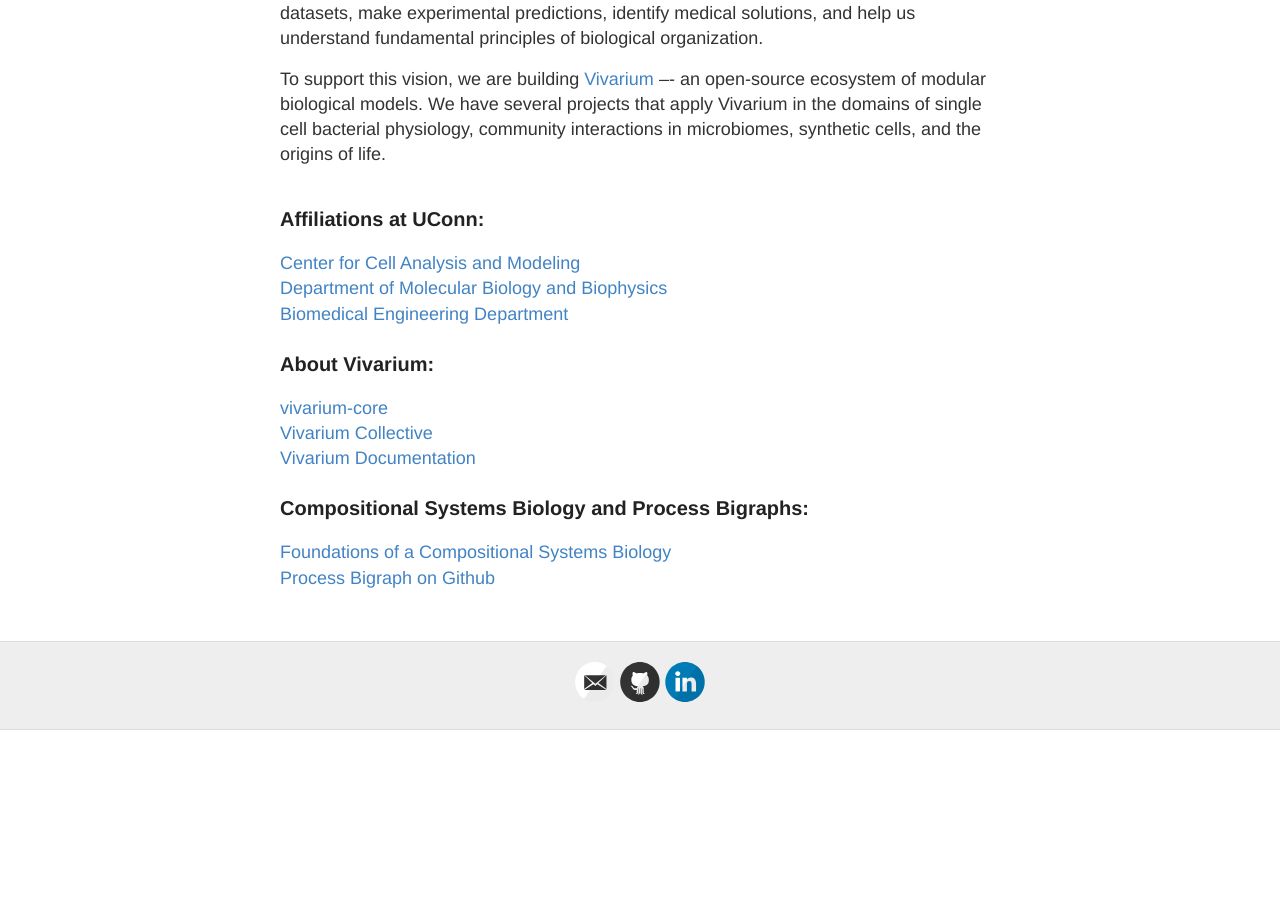
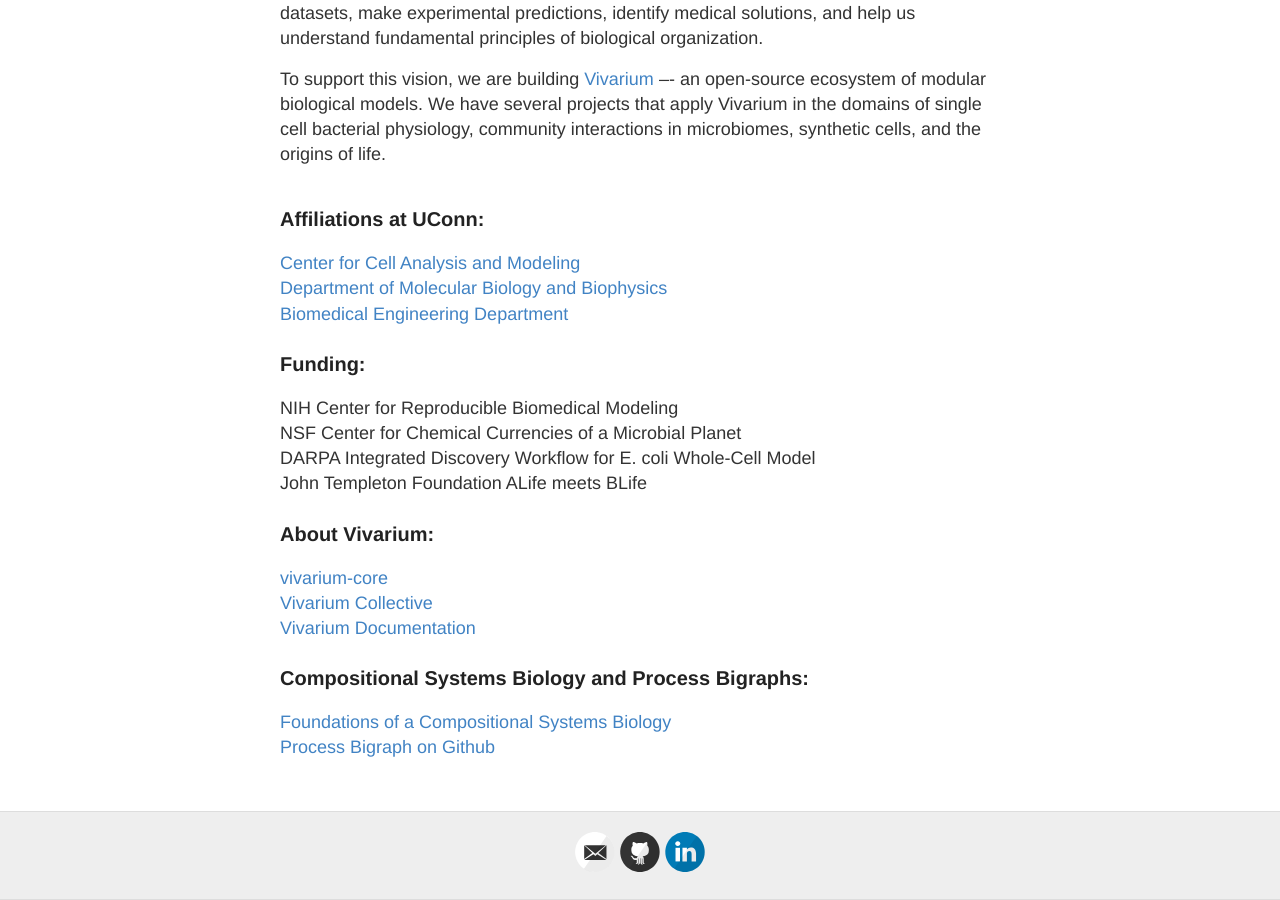
Before and after one commit to eagmon/eagmon.github.io, a Jekyll site: the page built from index.md, in a window 1280 px wide and 900 px high, scrolled down 752 px. Built offline with Jekyll 4.4.1, drawn with Linux system fonts in a browser that asks for light colours; before the commit the page ends 1482 px from its top, so only the background shows below that.

Commit message:
add funding section

```diff
--- a/_data/publications.yml
+++ b/_data/publications.yml
@@ -1,6 +1,6 @@
 - authors: 'Agmon, E.'
   year: '2024'
-  title: 'Prelude to a Compositional Systems Biology.'
+  title: 'Foundations of a Compositional Systems Biology.'
   journal: 'arXiv'
   link: 'https://arxiv.org/abs/2408.00942'
 
--- a/index.md
+++ b/index.md
@@ -31,6 +31,12 @@ layout: default
 [Department of Molecular Biology and Biophysics](https://health.uconn.edu/molecular-biology-biophysics/) \
 [Biomedical Engineering Department](https://www.bme.uconn.edu)
 
+### Funding:
+
+NIH Center for Reproducible Biomedical Modeling \
+NSF Center for Chemical Currencies of a Microbial Planet \
+DARPA Integrated Discovery Workflow for E. coli Whole-Cell Model \
+John Templeton Foundation ALife meets BLife
 
 ### About Vivarium:
 
```
Also changed, not shown: research.md (+2 -1 lines).
